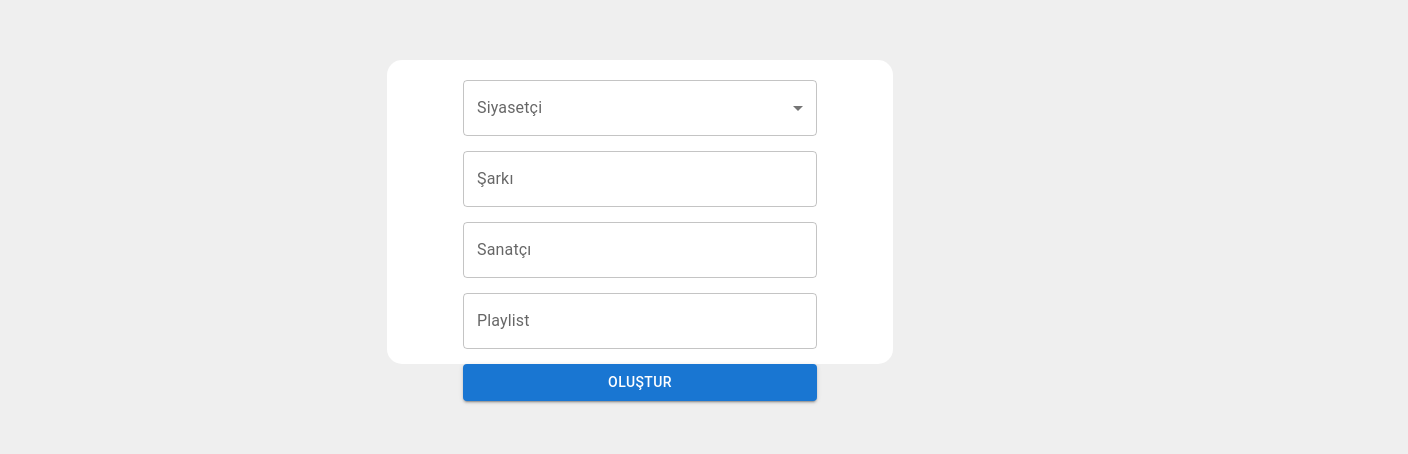
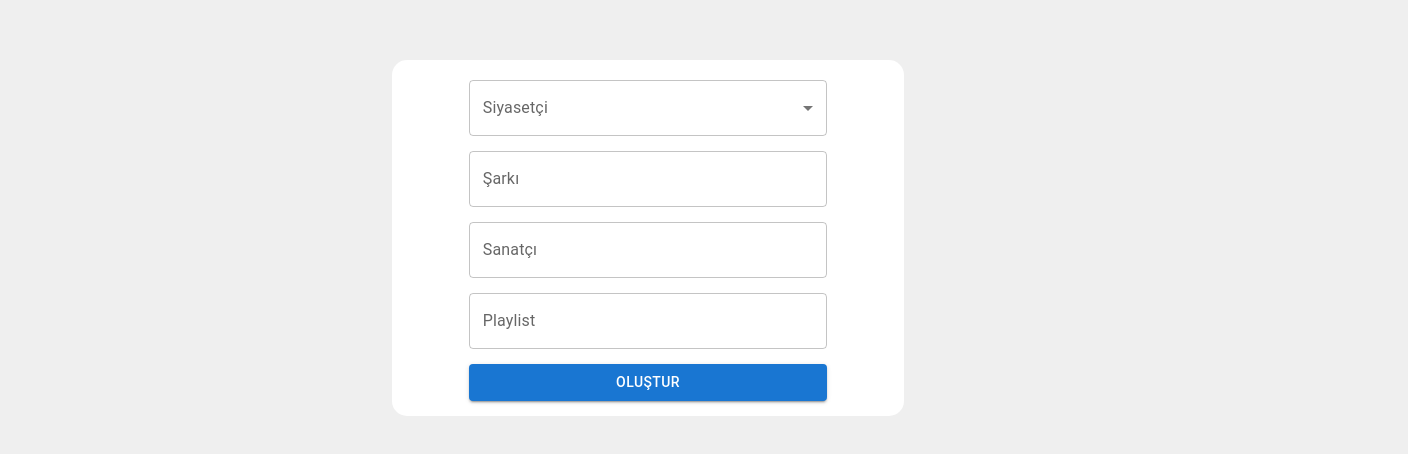
Before and after one commit to serhatandic/siyasiler-dinliyor, a React (Vite) app: page / in a window 1280 px wide. Shown: the part 220-674 px from the top of the page, 1408 px wide, since content can reach past the window. Built offline with nearby package versions, Linux system fonts and the light colour scheme.

Commit message:
fix viewport problems

```diff
--- a/index.html
+++ b/index.html
@@ -12,7 +12,13 @@
       rel="stylesheet"
     />
   </head>
-  <body style="background-color: #efefef; overflow: hidden;">
+  <body
+    style="
+      background-color: #efefef;
+      overflow: hidden;
+      width: 100%;
+    "
+  >
     <div id="root"></div>
     <script type="module" src="/src/main.tsx"></script>
   </body>
--- a/src/App.tsx
+++ b/src/App.tsx
@@ -55,7 +55,6 @@ function App() {
       <ResponsiveBox
         sx={{
           width: "40%",
-          height: "38vh",
           margin: "auto",
           marginTop: "35vh",
           borderRadius: "15px",
@@ -136,13 +135,13 @@ function App() {
                 setPlaylist(e.target.value);
               }}
             />
-            <Button variant="contained" onClick={handleDownloadImage}>
+            <Button sx={{marginBottom:"15px"}} variant="contained" onClick={handleDownloadImage}>
               Oluştur
             </Button>
           </FormControl>
         </Box>
       </ResponsiveBox>
-      <Box id="result" sx={{ marginTop: "2000px", width: "1400px" }}>
+      <Box id="result" sx={{ width: "1000px", marginTop:"2000px" }}>
         <SpotifyCard
           name={politician}
           songDetails={{ name: song, artist: artist }}
```
